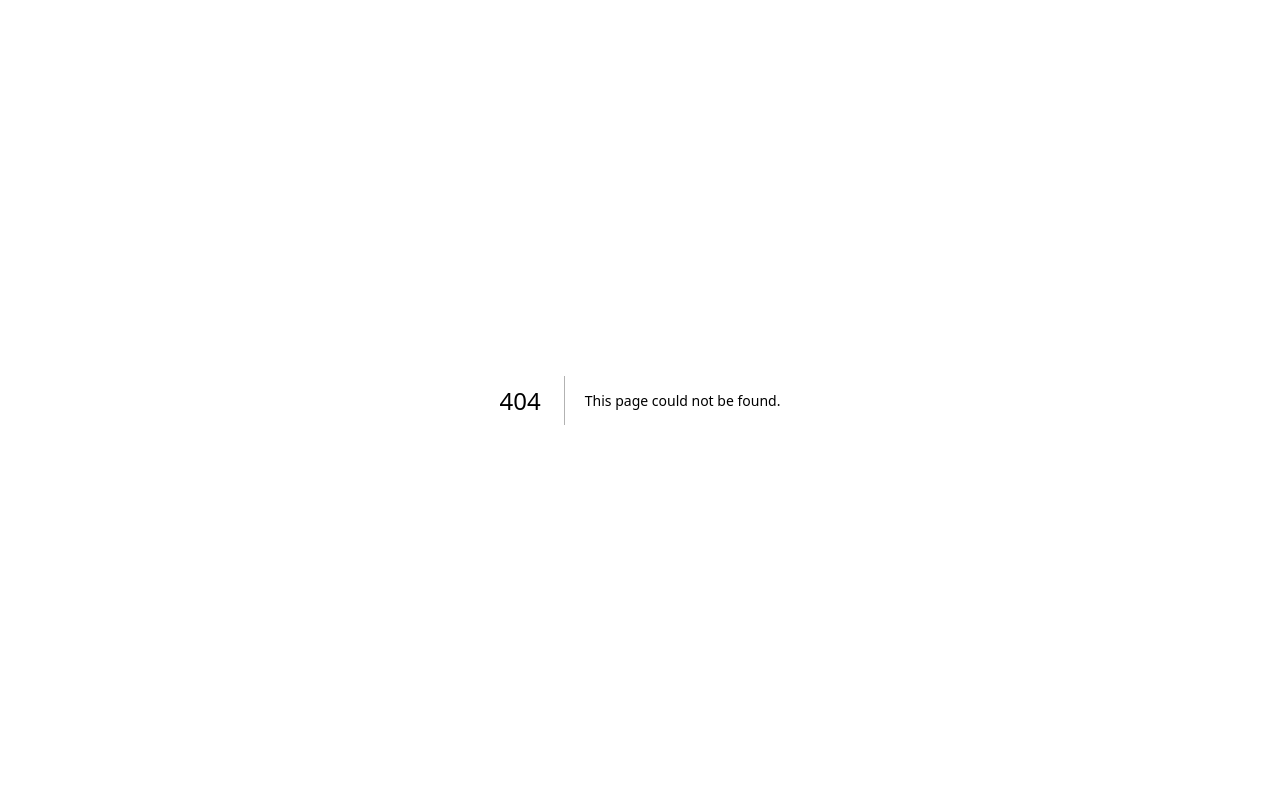
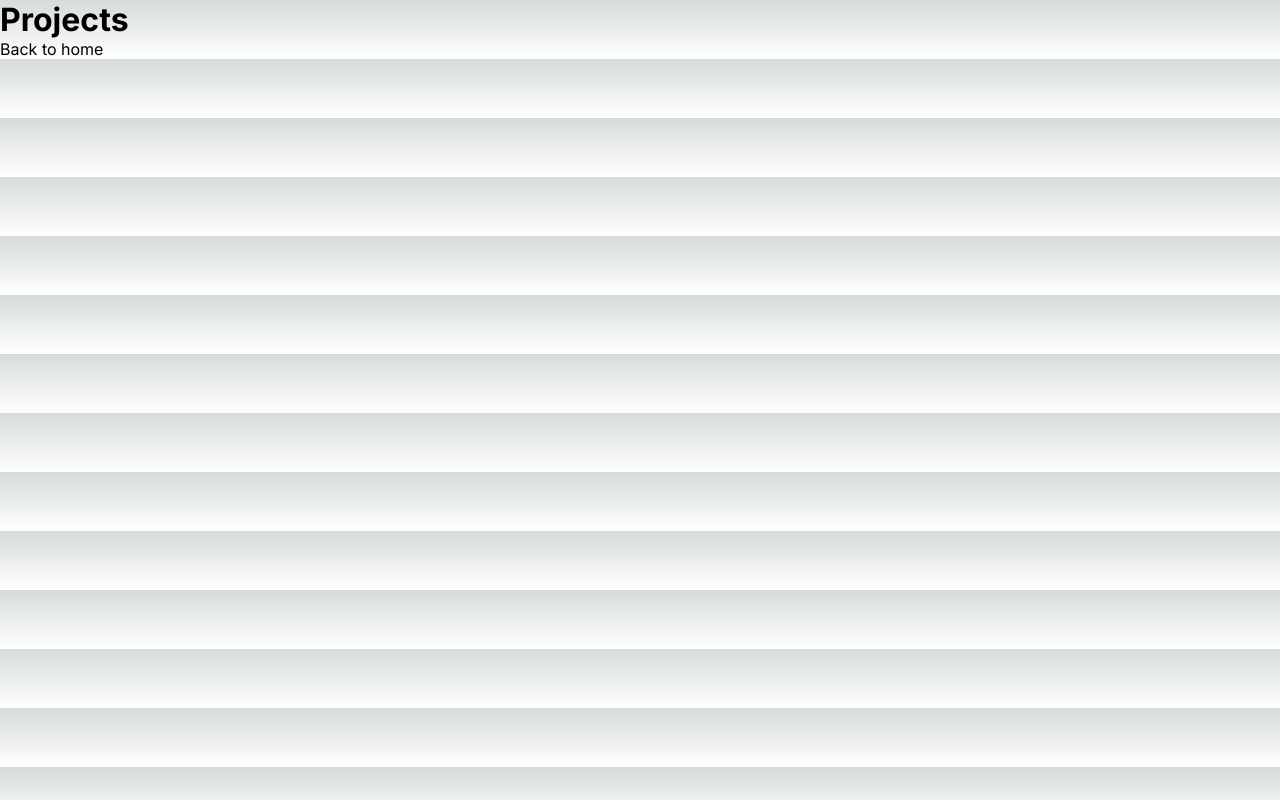
Before and after one commit to manuelmad/manuelmad-nextjs, a Next.js app: page /projects in a window 1280 px wide. Before the commit this address had no page. Built offline with nearby package versions, Linux system fonts and the light colour scheme.

Commit message:
Iniciando proyecto Next JS

```diff
--- /dev/null
+++ b/app/projects/page.js
@@ -0,0 +1,10 @@
+import Link from 'next/link';
+
+export default function Projects() {
+    return (
+        <>
+            <h1>Projects</h1>
+            <Link href="/">Back to home</Link>
+        </>
+    );
+}
```
Also changed, not shown: app/page.js (+4 -3 lines).
